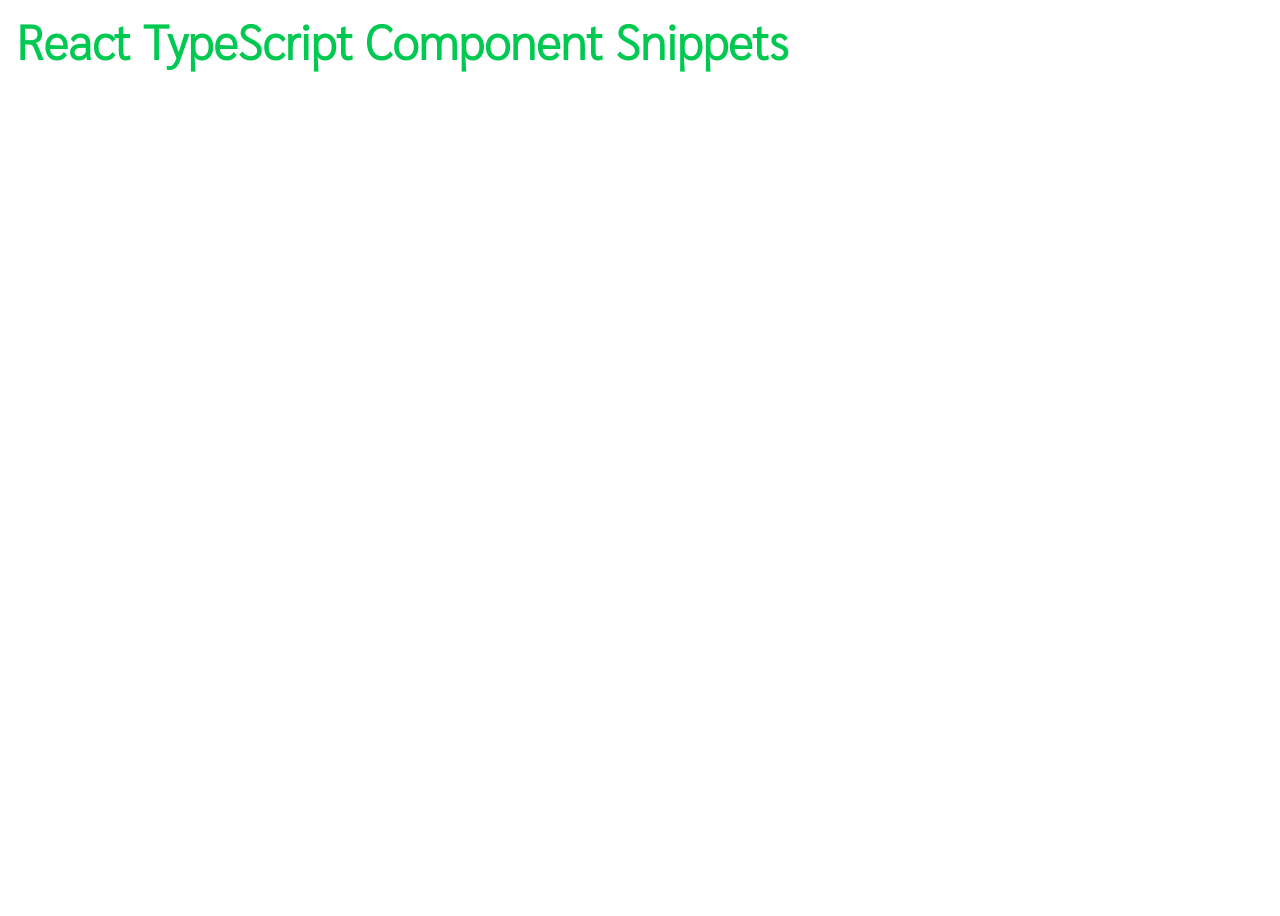
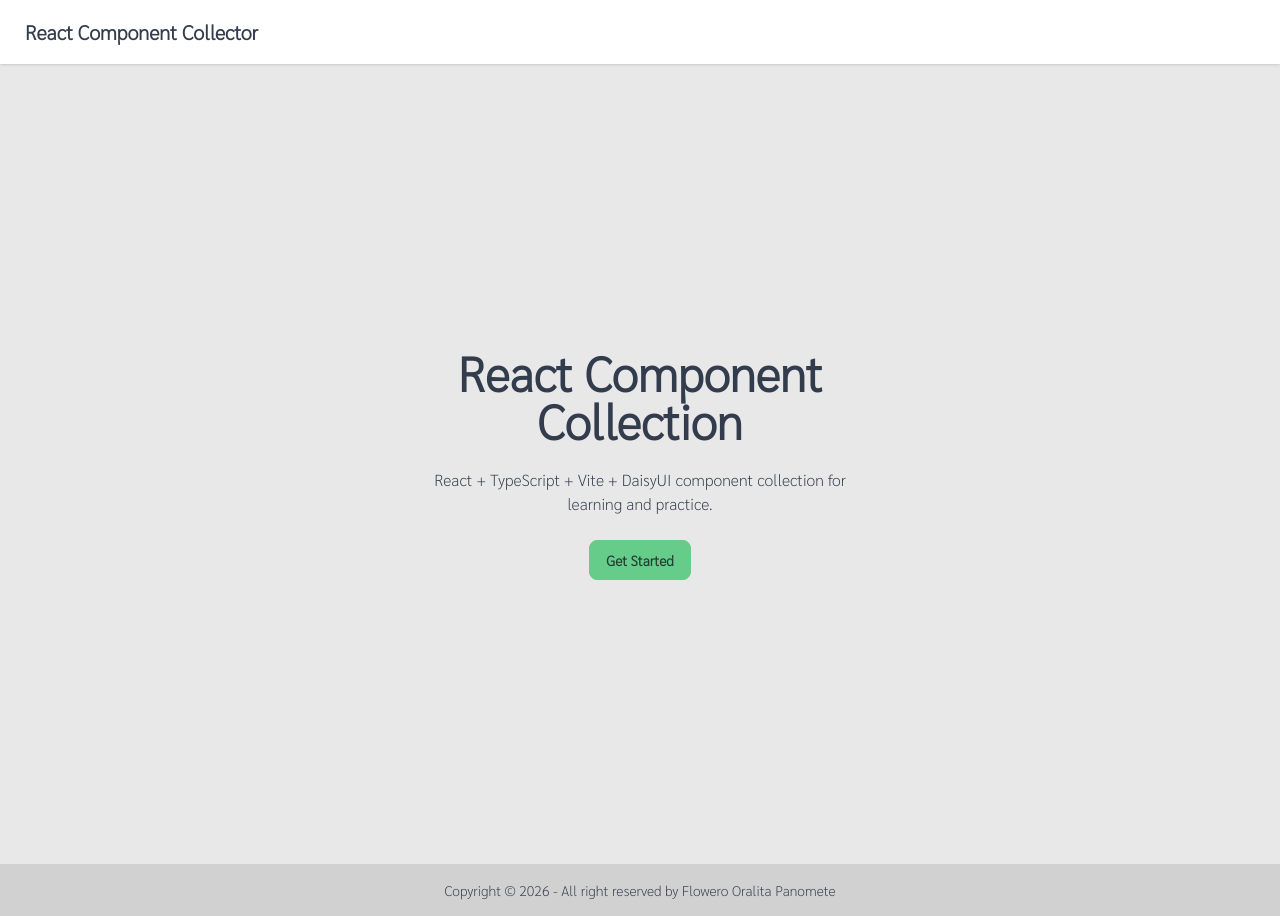
Before and after one commit to oat431/react-ts-component-snippets, a React (Vite) app: page / in a window 1280 px wide. Before the commit the page ends 800 px from the top, so only its background shows below. Built offline with nearby package versions, Linux system fonts and the light colour scheme.

Commit message:
add: basic component

```diff
--- a/src/App.tsx
+++ b/src/App.tsx
@@ -1,8 +1,13 @@
+import NavBar from "./components/NavBar.tsx";
+import Footer from "./components/Footer.tsx";
+import HeroSection from "./components/HeroSection.tsx";
+
 function App() {
-
   return (
     <>
-      <h1 className="text-5xl font-bold text-green-500 mx-4 my-4">React TypeScript Component Snippets</h1>
+        <NavBar />
+        <HeroSection />
+        <Footer />
     </>
   )
 }
--- /dev/null
+++ b/src/components/Footer.tsx
@@ -0,0 +1,11 @@
+function Footer() {
+    return (
+        <footer className="footer sm:footer-horizontal footer-center bg-base-300 text-base-content p-4">
+            <aside>
+                <p>Copyright © {new Date().getFullYear()} - All right reserved by Flowero Oralita Panomete</p>
+            </aside>
+        </footer>
+    )
+}
+
+export default Footer
--- /dev/null
+++ b/src/components/HeroSection.tsx
@@ -0,0 +1,16 @@
+function HeroSection() {
+    return (
+        <div className="hero bg-base-200 min-h-screen">
+            <div className="hero-content text-center">
+                <div className="max-w-md">
+                    <h1 className="text-5xl font-bold">React Component Collection</h1>
+                    <p className="py-6">
+                        React + TypeScript + Vite + DaisyUI component collection for learning and practice.
+                    </p>
+                    <button className="btn btn-primary">Get Started</button>
+                </div>
+            </div>
+        </div>
+    )
+}
+export default HeroSection
--- /dev/null
+++ b/src/components/NavBar.tsx
@@ -0,0 +1,9 @@
+function NavBar() {
+    return (
+        <div className="navbar bg-base-100 shadow-sm">
+            <a className="btn btn-ghost text-xl">React Component Collector</a>
+        </div>
+    )
+}
+
+export default NavBar
```
